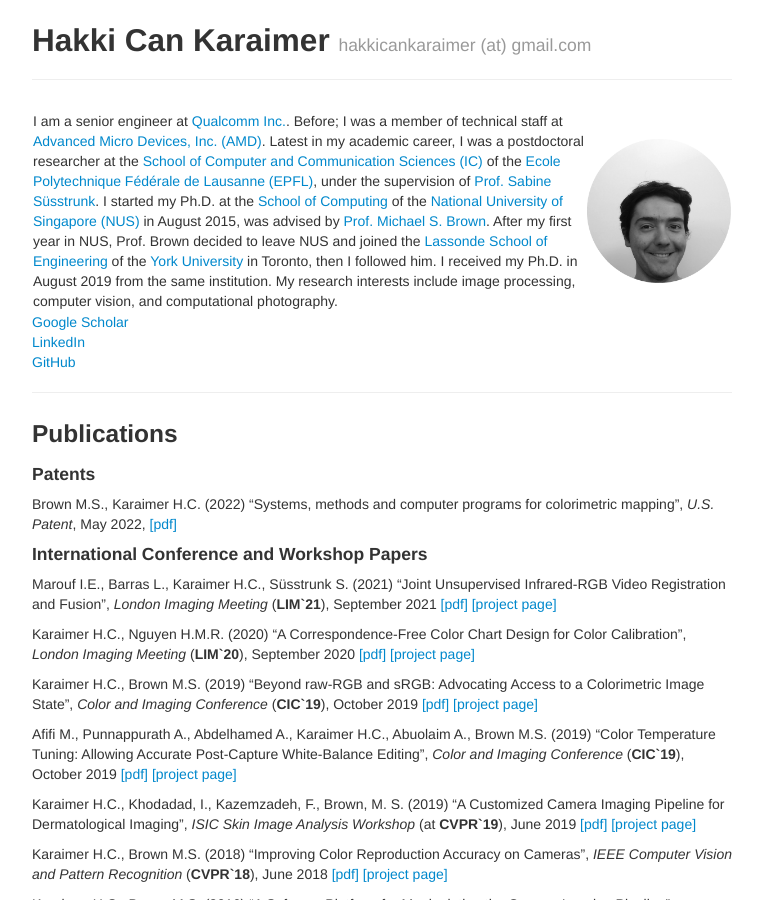
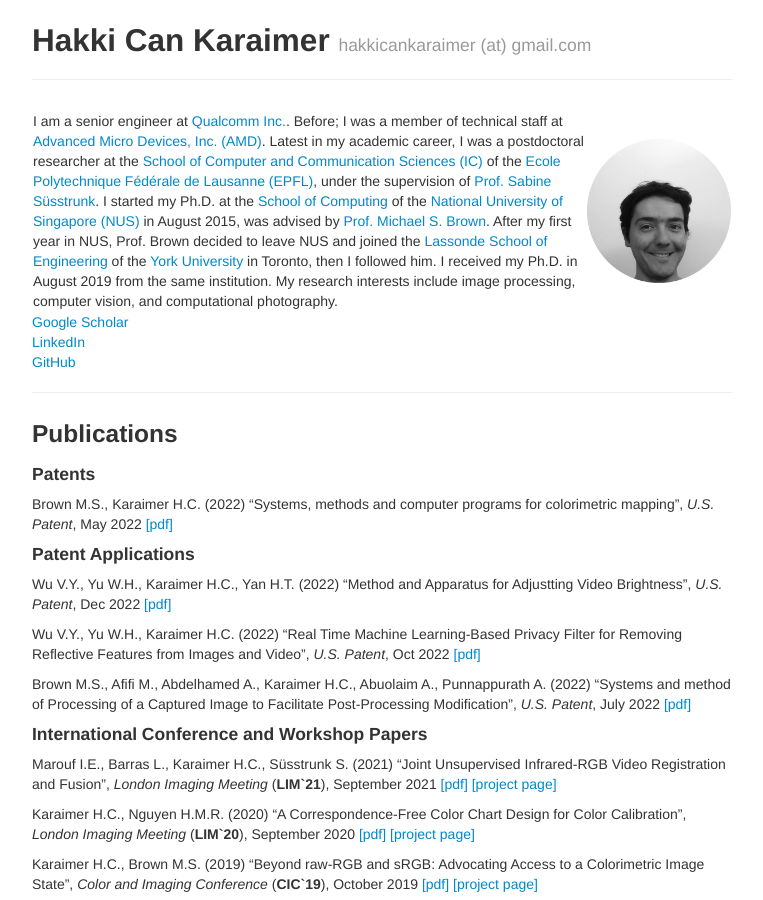
Before and after one commit to karaimer/karaimer.github.io, a Jekyll site: the page built from index.md, in a window 1280 px wide and 900 px high. Shown: the whole window, without its empty margins (258-1021 px from the left). Built offline with Jekyll 4.4.1, drawn with Linux system fonts in a browser that asks for light colours.

Commit message:
Update index.md

```diff
--- a/index.md
+++ b/index.md
@@ -20,7 +20,16 @@ author: Hakki Can Karaimer
 
 #### Patents
 
-Brown M.S., Karaimer H.C.  (2022) "Systems, methods and computer programs for colorimetric mapping", *U.S. Patent*, May 2022, [[pdf]](https://patentimages.storage.googleapis.com/0f/37/f3/8d153bd6eac33c/US11350070.pdf)
+Brown M.S., Karaimer H.C.  (2022) "Systems, methods and computer programs for colorimetric mapping", *U.S. Patent*, May 2022 [[pdf]](https://patentimages.storage.googleapis.com/0f/37/f3/8d153bd6eac33c/US11350070.pdf)
+
+#### Patent Applications
+
+Wu V.Y., Yu W.H., Karaimer H.C., Yan H.T.  (2022) "Method and Apparatus for Adjustting Video Brightness", *U.S. Patent*, Dec 2022 [[pdf]](https://patentimages.storage.googleapis.com/a6/e5/fa/68cb000f64f1d9/US20220417466A1.pdf)
+
+Wu V.Y., Yu W.H., Karaimer H.C. (2022) "Real Time Machine Learning-Based Privacy Filter for Removing Reflective Features from Images and Video", *U.S. Patent*, Oct 2022 [[pdf]](https://patentimages.storage.googleapis.com/90/e8/d1/1b612127897f77/US20220318954A1.pdf)
+
+Brown M.S., Afifi M., Abdelhamed A., Karaimer H.C., Abuolaim A., Punnappurath A.  (2022) "Systems and method of Processing of a Captured Image to Facilitate Post-Processing Modification", *U.S. Patent*, July 2022 [[pdf]](https://patentimages.storage.googleapis.com/a7/19/68/5090dc2efb56a8/US20220215505A1.pdf)
+
 
 #### International Conference and Workshop Papers
 Marouf I.E., Barras L., Karaimer H.C., Süsstrunk S.  (2021) "Joint Unsupervised Infrared-RGB Video Registration and Fusion", *London Imaging Meeting* (**LIM`21**),  September 2021 [[pdf]](/paper/Joint_Unsupervised_Video_Registration_and_Fusion.pdf) [[project page]](https://iemprog.github.io/joint-unsupervised/)
```
